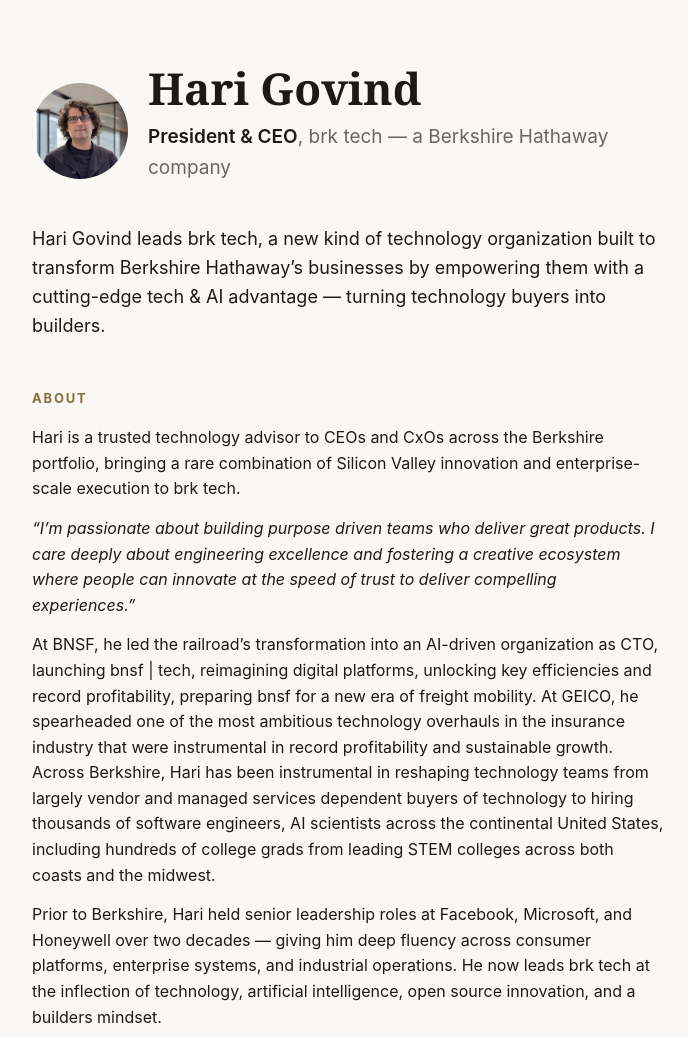
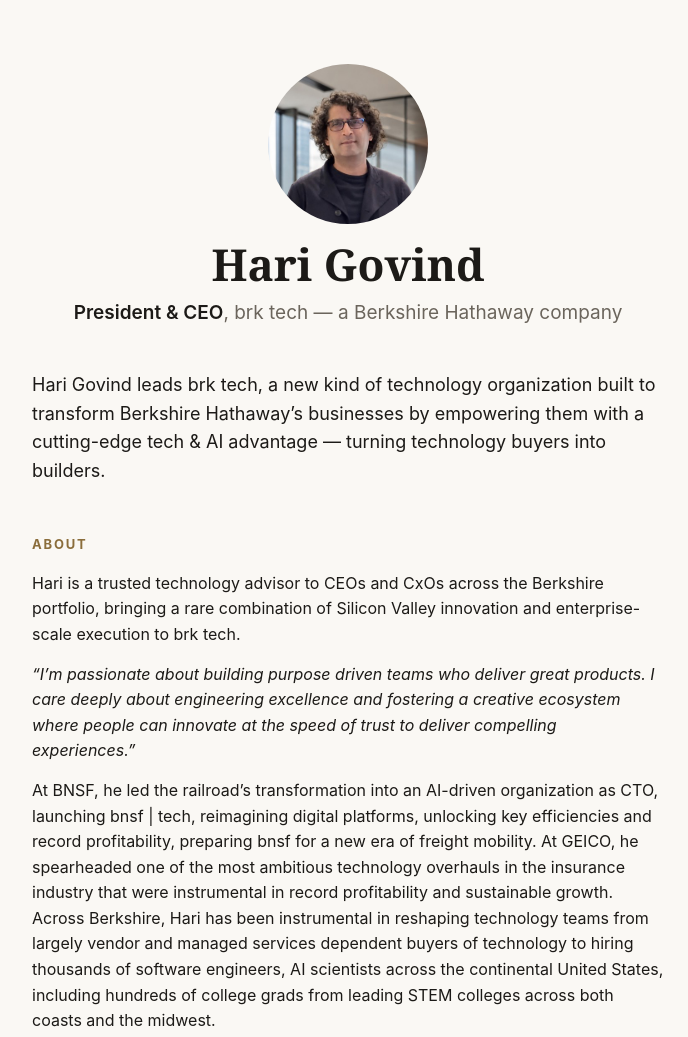
Before and after one commit to harigo/harigo.github.io, a plain HTML site: page index.html in a window 1280 px wide. Shown: the top 1037 px of the page, without its empty margins (292-980 px from the left). Drawn offline with Linux system fonts and the light colour scheme.

Commit message:
Hero: 160px circle above the name (option 2)

```diff
--- a/index.html
+++ b/index.html
@@ -62,8 +62,8 @@
   * { box-sizing:border-box; margin:0; padding:0; }
   body { font-family:-apple-system,BlinkMacSystemFont,"Segoe UI",Helvetica,Arial,sans-serif; color:var(--ink); background:var(--bg); line-height:1.6; }
   .wrap { max-width:680px; margin:0 auto; padding:64px 24px 80px; }
-  .hero { display:flex; gap:20px; align-items:center; }
-  .hero img { width:96px; height:96px; border-radius:50%; object-fit:cover; object-position:center 18%; flex:0 0 auto; }
+  .hero { display:flex; flex-direction:column; align-items:center; text-align:center; gap:16px; }
+  .hero img { width:160px; height:160px; border-radius:50%; object-fit:cover; object-position:center 18%; }
   h1 { font-family:Georgia,"Times New Roman",serif; font-size:44px; line-height:1.1; font-weight:600; }
   .role { font-size:19px; color:var(--muted); margin-top:10px; }
   .role strong { color:var(--ink); font-weight:600; }
@@ -91,7 +91,7 @@
 <body>
 <div class="wrap">
   <div class="hero">
-    <img src="hari-govind-avatar.jpg" alt="Hari Govind, President &amp; CEO of brk tech" width="96" height="96">
+    <img src="hari-govind-avatar.jpg" alt="Hari Govind, President &amp; CEO of brk tech" width="160" height="160">
     <div>
       <h1>Hari Govind</h1>
       <p class="role"><strong>President &amp; CEO</strong>, brk tech — a Berkshire Hathaway company</p>
```
